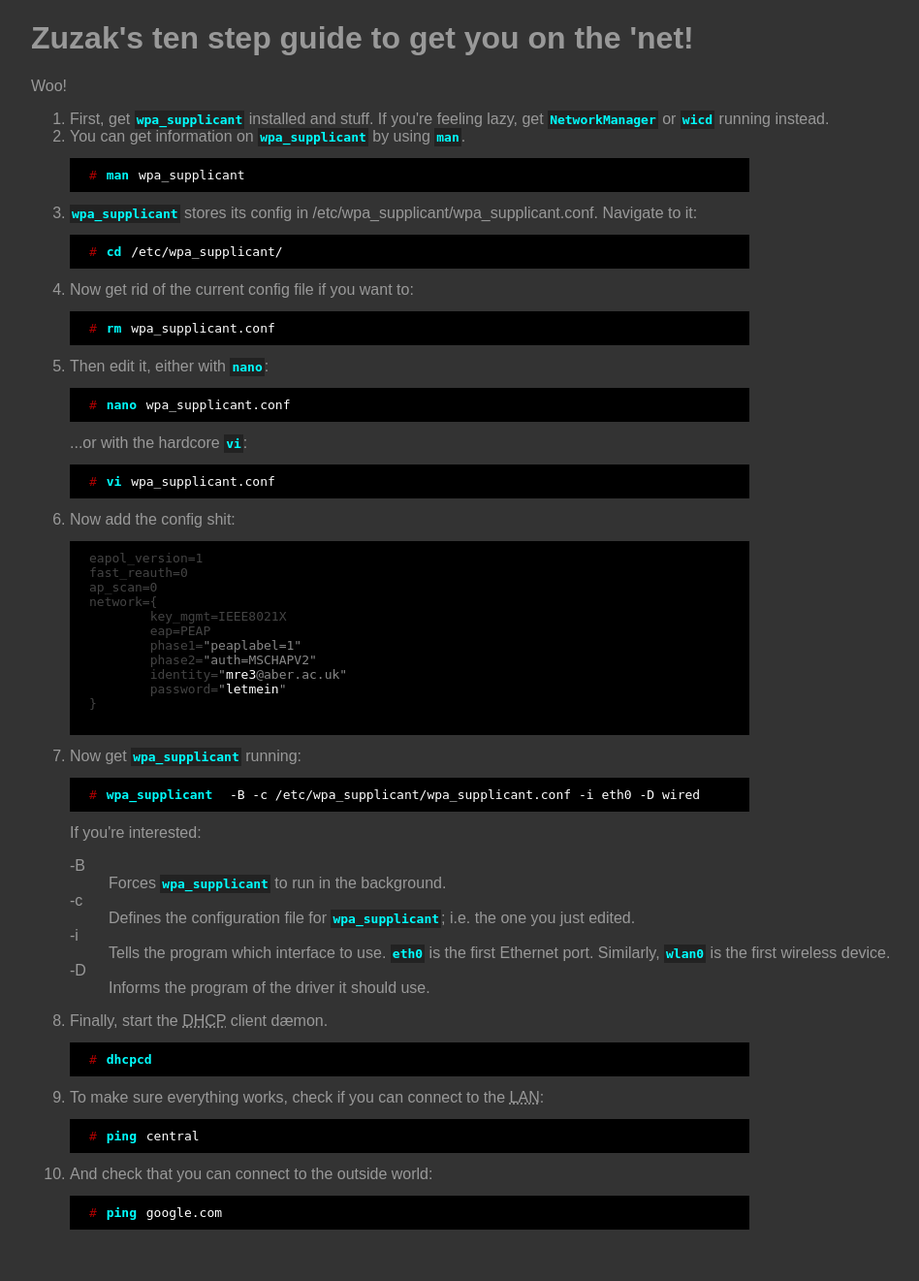
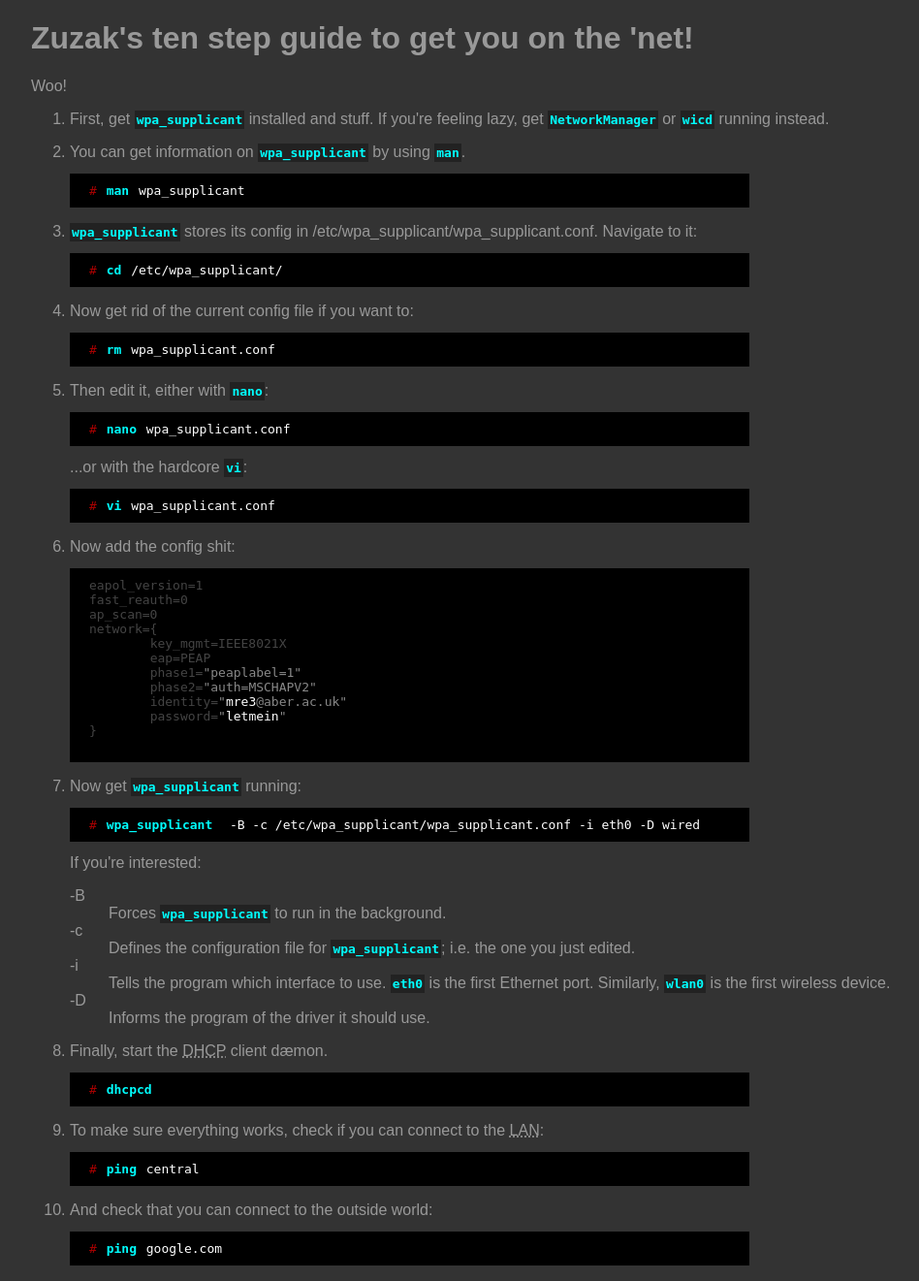
Before and after one commit to zuzak/802.1X, a PHP site: page /8021x.php in a window 1280 px wide. Shown: the whole page at 97% size, without its empty margins (32-980 px from the left). Before the commit the page ends 1268 px from the top, so only its background shows below. Run offline with PHP 8.4, Linux system fonts and the light colour scheme; data that the repository does not hold is empty.

Commit message:
add spacing between the <li>s

```diff
--- a/guide.css
+++ b/guide.css
@@ -38,3 +38,7 @@ span.edit {
 span.string {
 	color:#888;
 }
+li {
+	margin-top:1em;
+	margin-bottom:1em;
+}
```
Also changed, not shown: 8021x.php (+12 -1 lines).
